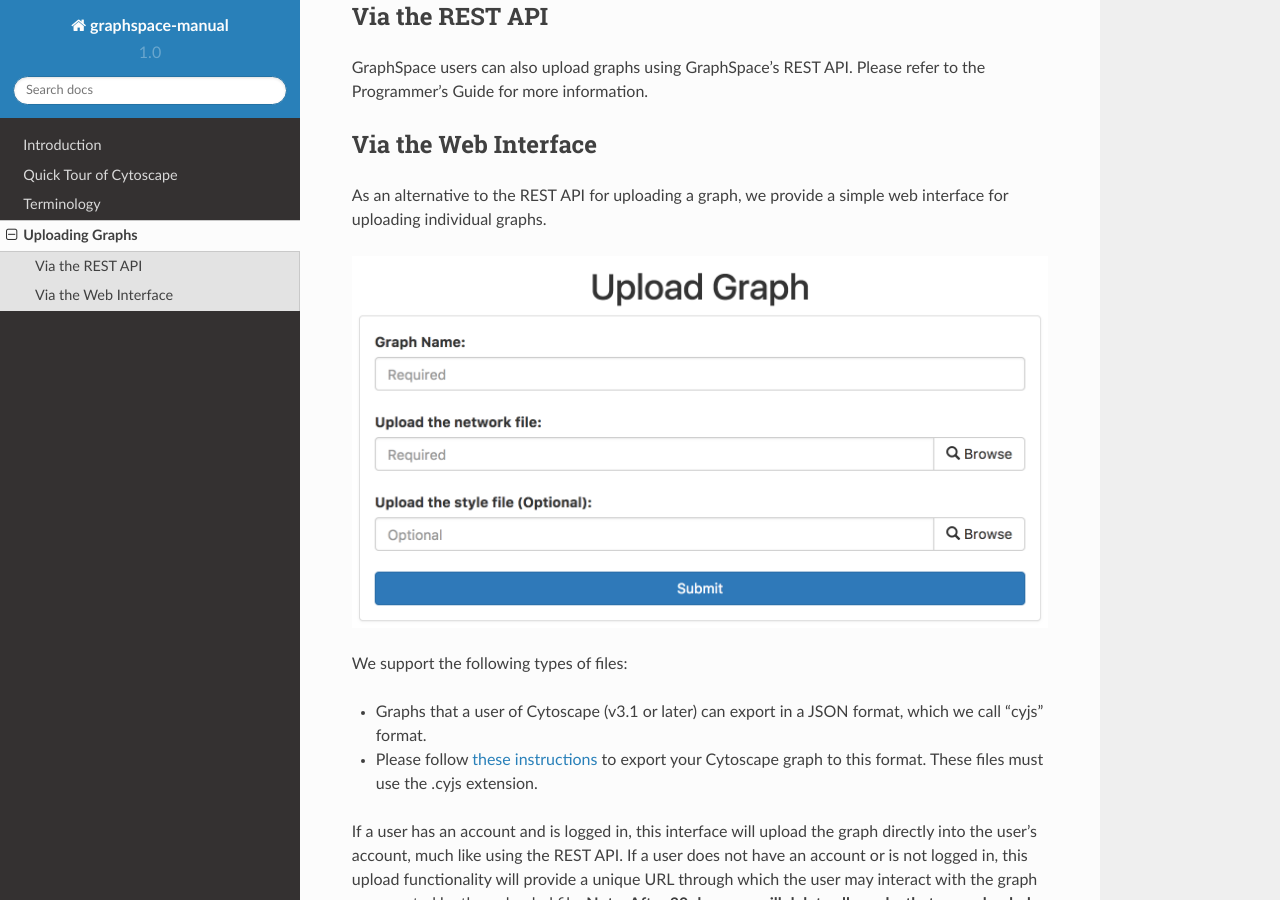
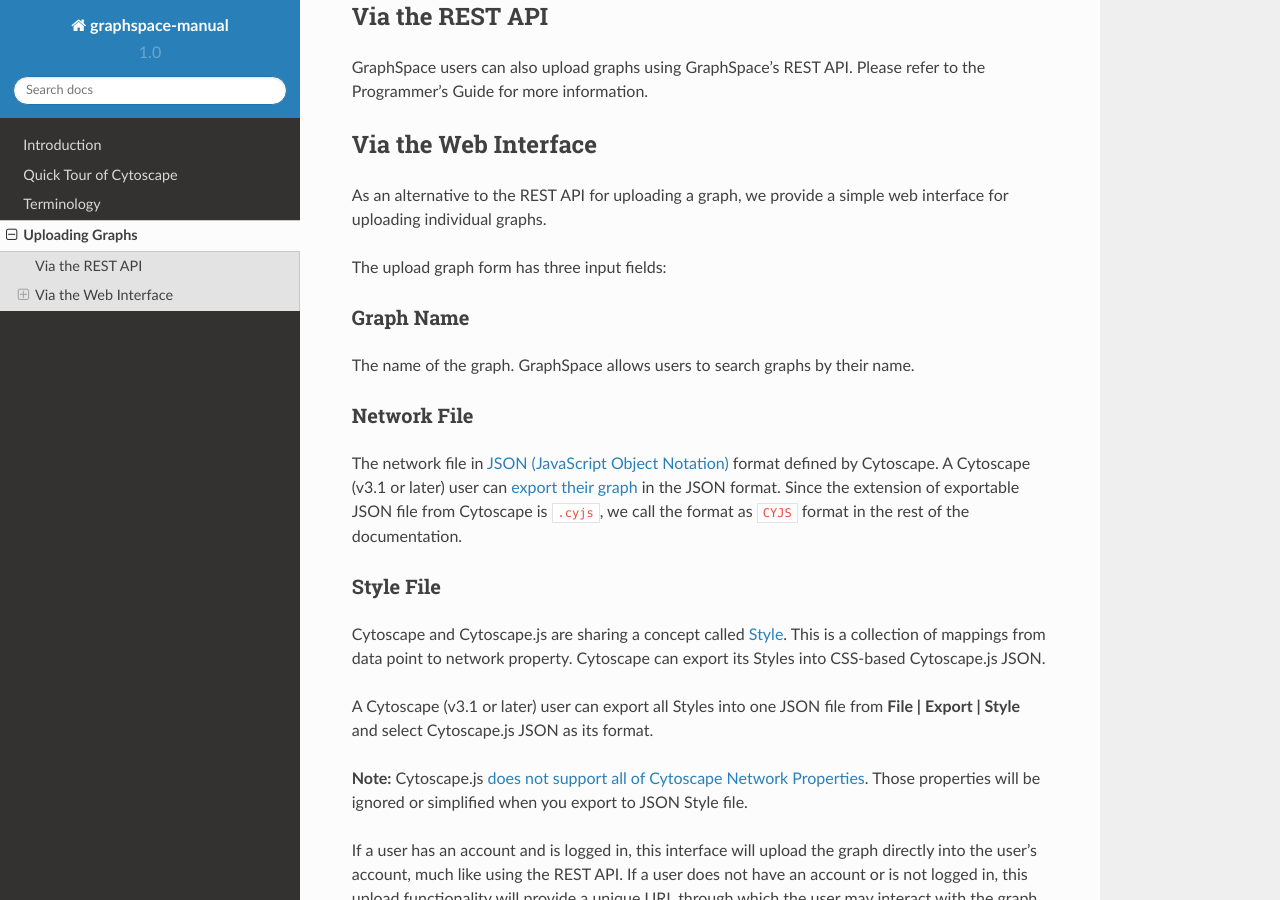
Before and after one commit to adbharadwaj/graphspace-manual, a Sphinx documentation site: the page built from docs/Uploading_Graphs.md, in a window 1280 px wide and 900 px high, scrolled down 424 px. Built offline with Sphinx 7.4.7 and the Read the Docs theme 2.0.0, drawn with Linux system fonts in a browser that asks for light colours.

Commit message:
Update Uploading_Graphs.md

```diff
--- a/docs/Uploading_Graphs.md
+++ b/docs/Uploading_Graphs.md
@@ -20,12 +20,24 @@
 
 As an alternative to the REST API for uploading a graph, we provide a simple web interface for uploading individual graphs.
 
-![Graph Upload Form](_static/images/gs-screenshot-upload-graph-form.png)
+The upload graph form has three input fields:
 
-We support the following types of files:
+### Graph Name
 
-- Graphs that a user of Cytoscape (v3.1 or later) can export in a JSON format, which we call "cyjs" format.
-- Please follow [these instructions](https://github.com/idekerlab/cy-net-share/wiki) to export your Cytoscape graph to this format. These files must use the .cyjs extension.
+The name of the graph. GraphSpace allows users to search graphs by their name.
+### Network File
+
+The network file in [JSON (JavaScript Object Notation)](http://www.json.org/) format defined by Cytoscape. A Cytoscape (v3.1 or later) user can [export their graph](http://manual.cytoscape.org/en/stable/Cytoscape.js_and_Cytoscape.html#export-network-and-table-to-cytoscape-js) in the JSON format. Since the extension of exportable JSON file from Cytoscape is `.cyjs`, we call the format as `CYJS` format in the rest of the documentation.
+
+
+### Style File
+
+Cytoscape and Cytoscape.js are sharing a concept called [Style](http://manual.cytoscape.org/en/stable/Cytoscape.js_and_Cytoscape.html#export-styles-to-cytoscape-js). This is a collection of mappings from data point to network property. Cytoscape can export its Styles into CSS-based Cytoscape.js JSON.
+
+A Cytoscape (v3.1 or later) user can export all Styles into one JSON file from **File | Export | Style** and select Cytoscape.js JSON as its format.
+
+**Note:** Cytoscape.js [does not support all of Cytoscape Network Properties](
+http://manual.cytoscape.org/en/stable/Cytoscape.js_and_Cytoscape.html#limitations). Those properties will be ignored or simplified when you export to JSON Style file.
 
 
 If a user has an account and is logged in, this interface will upload the graph directly into the user's account, much like using the REST API. If a user does not have an account or is not logged in, this upload functionality will provide a unique URL through which the user may interact with the graph represented by the uploaded file. **Note: After 30 days, we will delete all graphs that are uploaded for unregistered users of GraphSpace.**
```
